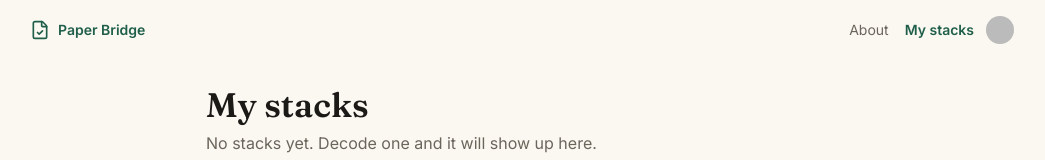
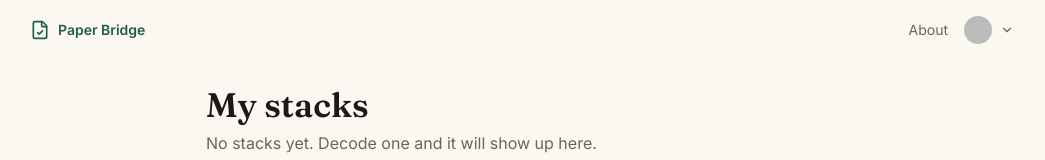
Before and after one commit to SonnySideUp37/paper-bridge, a Next.js app in the folder client/: page /en/history in a window 1280 px wide. Shown: the top 160 px of the page, without its empty margins (118-1163 px from the left). Built offline with nearby package versions, Linux system fonts and the light colour scheme; no server answers; the database is empty; sample sign-in values are in the browser's storage.

Commit message:
feat(client): account menu (name, my stacks, sign out) instead of avatar-click sign-out

```diff
--- a/client/components/auth-button.tsx
+++ b/client/components/auth-button.tsx
@@ -1,6 +1,7 @@
 "use client";
 import { useSyncExternalStore } from "react";
 import { onAuthStateChanged, signOut, type User } from "firebase/auth";
+import { ChevronDown, History, LogOut } from "lucide-react";
 import { useLocale, useTranslations } from "next-intl";
 import { auth, firebaseReady } from "@/lib/firebase";
 
@@ -13,7 +14,12 @@ const subscribe = (cb: () => void) => {
     cb();
   });
 };
-export const useUser = () => useSyncExternalStore(subscribe, () => current, () => undefined);
+export const useUser = () =>
+  useSyncExternalStore(
+    subscribe,
+    () => current,
+    () => undefined,
+  );
 
 export default function AuthButton() {
   const t = useTranslations("auth");
@@ -22,24 +28,51 @@ export default function AuthButton() {
   if (!firebaseReady || user === undefined) return null;
   if (!user) {
     return (
-      <a href={`/${locale}/signin`} className="text-sm font-semibold text-brand">
+      <a
+        href={`/${locale}/signin`}
+        className="text-sm font-semibold text-brand"
+      >
         {t("signIn")}
       </a>
     );
   }
+  const avatar = user.photoURL ? (
+    // eslint-disable-next-line @next/next/no-img-element
+    <img src={user.photoURL} alt="" className="size-7 rounded-full" />
+  ) : (
+    <span className="block size-7 rounded-full bg-brand-soft" />
+  );
+  // dev-note: native <details> menu — no Radix dropdown dep; closes on Esc/outside via onBlur below
   return (
-    <div className="flex items-center gap-3">
-      <a href={`/${locale}/history`} className="text-sm font-semibold text-brand">
-        {t("history")}
-      </a>
-      <button onClick={() => signOut(auth())} title={t("signOut")}>
-        {user.photoURL ? (
-          // eslint-disable-next-line @next/next/no-img-element
-          <img src={user.photoURL} alt="" className="size-7 rounded-full" />
-        ) : (
-          <span className="block size-7 rounded-full bg-brand-soft" />
-        )}
-      </button>
-    </div>
+    <details
+      className="relative"
+      onBlur={(e) =>
+        !e.currentTarget.contains(e.relatedTarget) &&
+        (e.currentTarget.open = false)
+      }
+    >
+      <summary className="flex cursor-pointer list-none items-center gap-2 rounded-full [&::-webkit-details-marker]:hidden">
+        {avatar}
+        <ChevronDown size={14} className="text-muted" />
+      </summary>
+      <div className="absolute right-0 z-20 mt-2 w-56 overflow-hidden rounded-2xl border border-line bg-surface shadow-lg">
+        <div className="border-b border-line px-4 py-3">
+          <p className="truncate text-sm font-semibold">{user.displayName}</p>
+          <p className="truncate text-xs text-muted">{user.email}</p>
+        </div>
+        <a
+          href={`/${locale}/history`}
+          className="flex items-center gap-2 px-4 py-2.5 text-sm hover:bg-bg"
+        >
+          <History size={16} className="text-muted" /> {t("history")}
+        </a>
+        <button
+          onClick={() => signOut(auth())}
+          className="flex w-full items-center gap-2 px-4 py-2.5 text-left text-sm text-danger hover:bg-bg"
+        >
+          <LogOut size={16} /> {t("signOut")}
+        </button>
+      </div>
+    </details>
   );
 }
```
